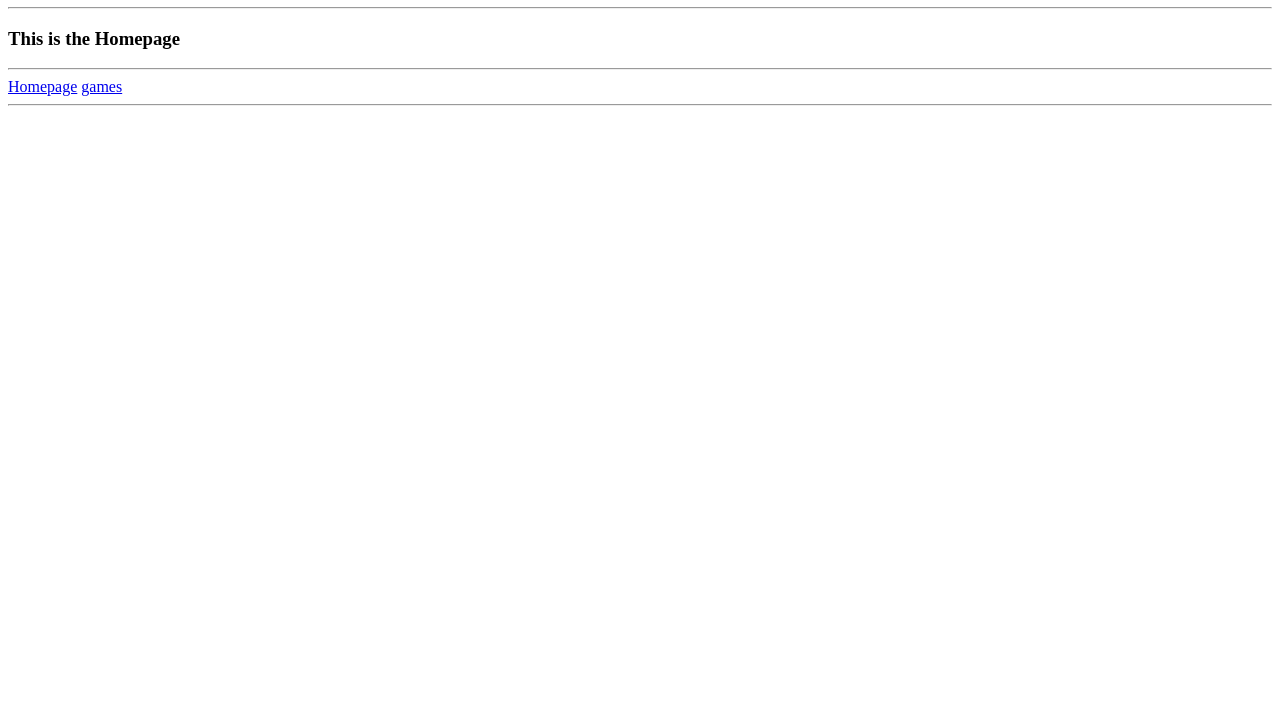
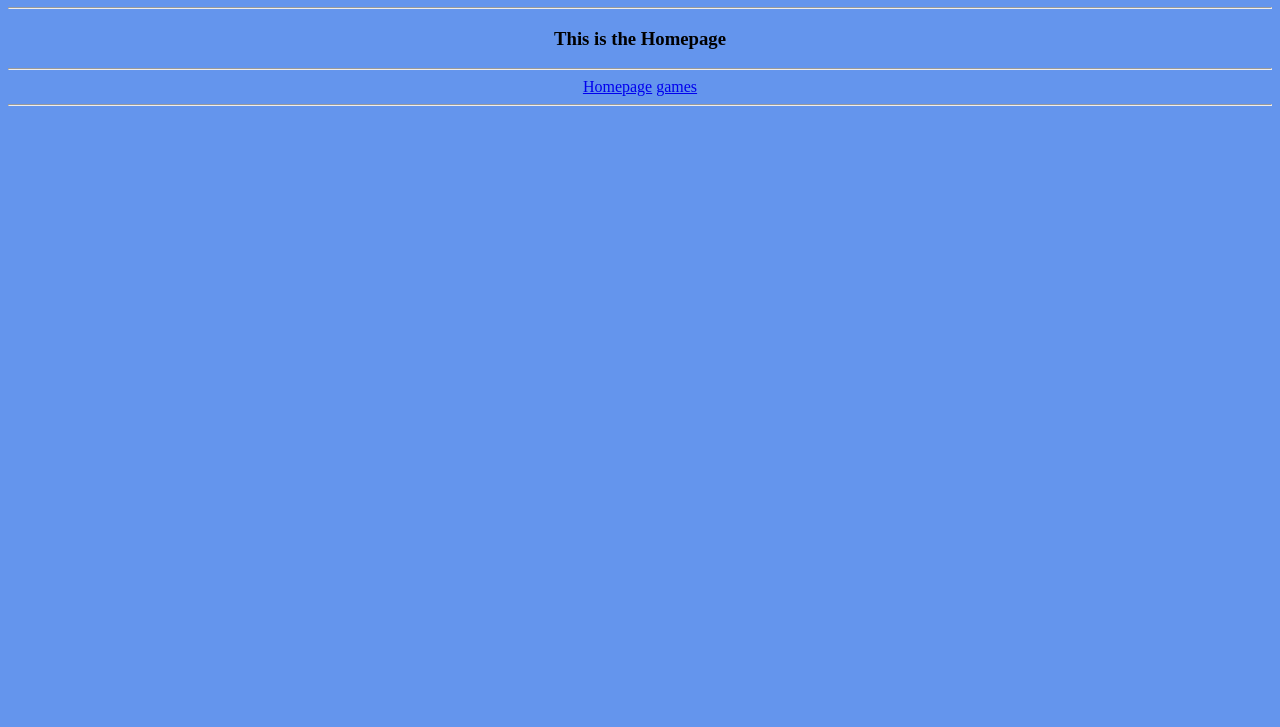
Before and after one commit to ABoxAlt/Boxsite, a plain HTML site: page index.html in a window 1280 px wide. Shown: the part 73-800 px from the top of the page. Drawn offline with Linux system fonts and the light colour scheme; the site is published under a folder, as on GitHub Pages, so addresses that start at the root find nothing.

Commit message:
minor change may fix more later

```diff
--- a/index.html
+++ b/index.html
@@ -3,8 +3,8 @@
 <head>
   <meta charset="UTF-8">
   <meta name="viewport" content="width=device-width, initial-scale=1.0">
-  <link href="./index.css" rel="stylesheet" type="text/css">
-  <link href="/universal/universal.css" rel="stylesheet" type="text/css">
+  <link href="index.css" rel="stylesheet" type="text/css">
+  <link href="universal/universal.css" rel="stylesheet" type="text/css">
 
   <title>Boxsite-Home</title>
 </head>
```
Also changed, not shown: 1 other file.
